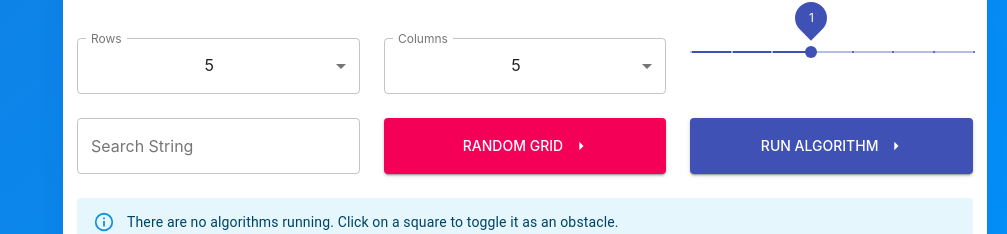
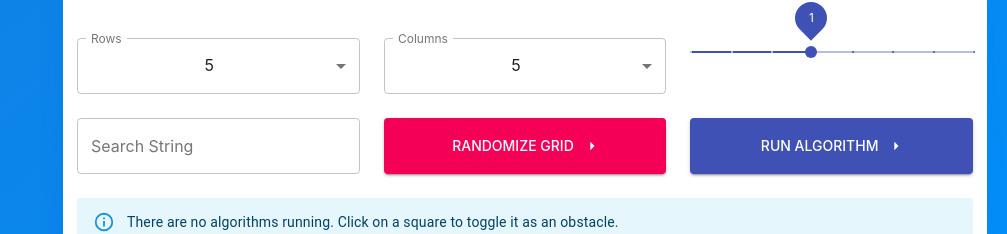
Before and after one commit to srikantv03/graph-visualizer, a React (Create React App) app: page / in a window 1280 px wide. Shown: the part 2600-2834 px from the top of the page, without its empty margins (273-1280 px from the left). Built offline with nearby package versions, Linux system fonts and the light colour scheme; the HTML template or start-up script is replaced by a standard one.

Commit message:
abstract strings to static file

```diff
--- a/src/MainWindow.js
+++ b/src/MainWindow.js
@@ -1,3 +1,4 @@
+const strings = require("static/strings.json");
 import React, { useState, useRef, useEffect } from "react";
 import ReactDOM from "react-dom";
 import Graph from "react-graph-vis";
--- a/src/components/bfsAlgs/bfs.jsx
+++ b/src/components/bfsAlgs/bfs.jsx
@@ -1,16 +1,30 @@
-
-import React, {useState} from "react";
+const strings = require("./../../static/strings.json");
+import React, { useState } from "react";
 import ReactDOM from "react-dom";
 import Graph from "react-graph-vis";
-import {AppBar, Toolbar, IconButton, Typography, Button, TextField, FormControl, InputLabel, MenuItem, Select, SelectChangeEvent, Grid, FormHelperText, Slider} from '@material-ui/core';
-import { fade, makeStyles } from '@material-ui/core/styles';
-import MenuIcon from '@material-ui/icons/Menu';
-import ArrowDropDownCircleIcon from '@mui/icons-material/ArrowDropDownCircle';
+import {
+  AppBar,
+  Toolbar,
+  IconButton,
+  Typography,
+  Button,
+  TextField,
+  FormControl,
+  InputLabel,
+  MenuItem,
+  Select,
+  SelectChangeEvent,
+  Grid,
+  FormHelperText,
+  Slider,
+} from "@material-ui/core";
+import { fade, makeStyles } from "@material-ui/core/styles";
+import MenuIcon from "@material-ui/icons/Menu";
+import ArrowDropDownCircleIcon from "@mui/icons-material/ArrowDropDownCircle";
 import { Alert } from "@mui/material";
 import { Link } from "react-scroll";
-import ArrowRightIcon from '@mui/icons-material/ArrowRight';
-
-
+import ArrowRightIcon from "@mui/icons-material/ArrowRight";
+import { STRING_UNARY_OPERATORS } from "@babel/types";
 
 export default function BreadthFirst() {
   const [cols, setCols] = useState(5);
@@ -26,29 +40,29 @@ export default function BreadthFirst() {
   const handleRowChange = (e) => {
     setRows(e.target.value);
     clearGrid();
-    }
+  };
   const handleColsChange = (e) => {
     setCols(e.target.value);
-      clearGrid()
-    }
+    clearGrid();
+  };
 
   const sleep = (milliseconds) => {
-      return new Promise(resolve => setTimeout(resolve, milliseconds))
-    }
+    return new Promise((resolve) => setTimeout(resolve, milliseconds));
+  };
 
   const clearGrid = () => {
-      setObstacles([])
+    setObstacles([]);
     setPath({});
-    }
+  };
 
   const bfsSearch = async () => {
     var m = cols - 1;
     var n = rows - 1;
-      setRunning(true)
-      var rval =  await bfsHelper(0, 0, m, n);
+    setRunning(true);
+    var rval = await bfsHelper(0, 0, m, n);
     setRunning(false);
     //   setObstacles([]);
-    }
+  };
 
   const bfsHelper = async (x, y, m, n) => {
     const obst = [...obstacles];
@@ -56,7 +70,7 @@ export default function BreadthFirst() {
     dq.push([x, y, 0]);
     var visited = [];
     for (var i = 0; i < cols; i++) {
-        visited.push([])
+      visited.push([]);
       for (var j = 0; j < rows; j++) {
         visited[i].push(false);
       }
@@ -71,73 +85,77 @@ export default function BreadthFirst() {
       var cellId = vals[0] * (n + 1) + vals[1];
 
       path[cellId] = vals[2];
-          setPath({...path});
+      setPath({ ...path });
       console.log(path);
 
       const nextMoves = [
         [vals[0], vals[1] + 1],
         [vals[0], vals[1] - 1],
         [vals[0] + 1, vals[1]],
-            [vals[0] - 1, vals[1]]
+        [vals[0] - 1, vals[1]],
       ];
 
       for (var move of nextMoves) {
         const nx = move[0];
         const ny = move[1];
-              if (nx >= 0 && ny >= 0 && nx <= m && ny <= n && !visited[nx][ny] && !obst.includes(cellId)) {
+        if (
+          nx >= 0 &&
+          ny >= 0 &&
+          nx <= m &&
+          ny <= n &&
+          !visited[nx][ny] &&
+          !obst.includes(cellId)
+        ) {
           console.log(nx);
           console.log(ny);
-                await sleep(1/animationSpeed * 250);
+          await sleep((1 / animationSpeed) * 250);
           visited[nx][ny] = true;
           dq.push([nx, ny, vals[2] + 1]);
         }
       }
     }
     return false;
-
-
-
-    }
+  };
 
   const editState = (e) => {
     var temp = [...obstacles];
     console.log(temp);
-      console.log(e.target.getAttribute('data-id'));
+    console.log(e.target.getAttribute("data-id"));
     for (var i = 0; i < temp.length; i++) {
       let val = temp[i];
-        if (val == parseInt(e.target.getAttribute('data-id'))) {
+      if (val == parseInt(e.target.getAttribute("data-id"))) {
         temp.splice(i, 1);
         setObstacles(temp);
         return;
       }
     }
-      temp.push(parseInt(e.target.getAttribute('data-id')));
+    temp.push(parseInt(e.target.getAttribute("data-id")));
     setObstacles(temp);
-    }
+  };
 
-    var data = []
+  var data = [];
   for (var i = 0; i < cols; i++) {
-      data.push([])
+    data.push([]);
     for (var j = 0; j < rows; j++) {
-        data[i].push((rows * i) + j)
+      data[i].push(rows * i + j);
     }
   }
 
-    const rowOptions = Array.from({length: 25}, (_, index) => index + 1);
-    const colOptions = Array.from({length: 10}, (_, index) => index + 1);
+  const rowOptions = Array.from({ length: 25 }, (_, index) => index + 1);
+  const colOptions = Array.from({ length: 10 }, (_, index) => index + 1);
 
   const valuetext = (value) => {
     setAnimationSpeed(value);
     return `${value}x`;
-    }
+  };
 
   return (
     <div className="glass-card">
-      <Grid container sx={{height: 100}} spacing={3}>
+      <Grid container sx={{ height: 100 }} spacing={3}>
         <Grid container padding={10} spacing={3}>
           <Grid item xs={12}>
             <h2>Breadth-First Search</h2>
-            <p>Breadh-first search is another fundamental algorithm that allows us to traverse spaces of all kinds. In breadth-first search, we explore all options for our "next" move before moving to another node. BFS is commonly used in shortest-path algorithms. This algorithm is iteratively implemented.</p>
+            <p>{strings.BFS_DESCRIPTION}</p>
           </Grid>
           <Grid item xs={3}>
             <FormControl fullWidth>
@@ -163,7 +181,8 @@ export default function BreadthFirst() {
                 label="Columns"
                 variant="outlined"
                 value={cols}
-              onChange={handleColsChange} >
+                onChange={handleColsChange}
+              >
                 {colOptions.map((value) => (
                   <MenuItem value={value}>{value}</MenuItem>
                 ))}
@@ -184,27 +203,54 @@ export default function BreadthFirst() {
             {/* <p>Animation Speed</p> */}
           </Grid>
           <Grid item xs={3}>
-            <Button color="primary" variant="contained" style={{height: "100%", width: "100%"}} onClick={bfsSearch} endIcon={<ArrowRightIcon fontSize="large" />}>RUN ALGORITHM</Button>
+            <Button
+              color="primary"
+              variant="contained"
+              style={{ height: "100%", width: "100%" }}
+              onClick={bfsSearch}
+              endIcon={<ArrowRightIcon fontSize="large" />}
+            >
+              {strings.RUN_BUTTON}
+            </Button>
           </Grid>
           <Grid item xs={12}>
-            <Alert sx={{textAlign: "center"}} severity={!running ?  "info": "warning"}>{!running ? "There are no algorithms running. Click on a square to toggle it as an obstacle." : "An algorithm is currently running."}</Alert>
+            <Alert
+              sx={{ textAlign: "center" }}
+              severity={!running ? "info" : "warning"}
+            >
+              {!running
+                ? "There are no algorithms running. Click on a square to toggle it as an obstacle."
+                : "An algorithm is currently running."}
+            </Alert>
           </Grid>
           <Grid item xs={12}>
-            <div id="grid" sx={{minHeight: 400, textAlign: "center"}}>
+            <div id="grid" sx={{ minHeight: 400, textAlign: "center" }}>
               {data.map((row, index) => (
                 <div>
-                {row.map(cellId => <div onClick={editState}
-                className={`gridItem ${obstacles.includes(cellId) ? "obstacle" : ""}`}
-                style={{backgroundColor:
-                  cellId in path ? `rgb(0, ${(30-Math.min(rows, cols)) * path[cellId]}, ${255 - ((30-Math.min(rows, cols)) * path[cellId])})`: {}}}
-                key={cellId} data-id={cellId}>
-
+                  {row.map((cellId) => (
+                    <div
+                      onClick={editState}
+                      className={`gridItem ${
+                        obstacles.includes(cellId) ? "obstacle" : ""
+                      }`}
+                      style={{
+                        backgroundColor:
+                          cellId in path
+                            ? `rgb(0, ${
+                                (30 - Math.min(rows, cols)) * path[cellId]
+                              }, ${
+                                255 - (30 - Math.min(rows, cols)) * path[cellId]
+                              })`
+                            : {},
+                      }}
+                      key={cellId}
+                      data-id={cellId}
+                    >
                       {/* {showNumbers && cellId in path ? `${path[cellId]}` : ""} */}
                     </div>
+                  ))}
 
-                )}
-
-                <br/>
+                  <br />
                 </div>
               ))}
             </div>
--- a/src/components/dfsAlgs/dfs.jsx
+++ b/src/components/dfsAlgs/dfs.jsx
@@ -1,3 +1,4 @@
+const strings = require("./../../static/strings.json");
 import React, { useState } from "react";
 import ReactDOM from "react-dom";
 import Graph from "react-graph-vis";
@@ -192,12 +193,7 @@ export default function DepthFirst(props) {
           <Grid container padding={10} spacing={3}>
             <Grid item xs={12}>
               <h2>Depth-First Search</h2>
-              <p>
-                Depth-first search is a very common algorithm used in computer
-                science. This algorithm will fully traverse a single path,
-                backtrack on that path, and continue with this process. This
-                depth-first search algorithm is recursively implemented.
-              </p>
+              <p>{strings.DFS_DESCRIPTION}</p>
             </Grid>
             <Grid item xs={3}>
               <FormControl fullWidth>
@@ -254,7 +250,7 @@ export default function DepthFirst(props) {
                 onClick={dfsSearch}
                 endIcon={<ArrowRightIcon fontSize="large" />}
               >
-                RUN ALGORITHM
+                {strings.RUN_BUTTON}
               </Button>
             </Grid>
             <Grid item xs={12}>
--- a/src/components/dfsAlgs/wordSearch.jsx
+++ b/src/components/dfsAlgs/wordSearch.jsx
@@ -1,3 +1,4 @@
+const strings = require("./../../static/strings.json");
 import React, { useState } from "react";
 import ReactDOM from "react-dom";
 import Graph from "react-graph-vis";
@@ -226,10 +227,7 @@ export default function WordSearchDFS() {
           <Grid container padding={10} spacing={3}>
             <Grid item xs={12}>
               <h2>DFS Word Search</h2>
-              <p>
-                This is an implementation of a DFS traversal where we search for
-                a string in a graph of characters.
-              </p>
+              <p>{strings.DFS_WS_DESCRIPTION}</p>
             </Grid>
             <Grid item xs={4}>
               <FormControl fullWidth>
@@ -295,7 +293,7 @@ export default function WordSearchDFS() {
                 onClick={generateGrid}
                 endIcon={<ArrowRightIcon fontSize="large" />}
               >
-                RANDOM GRID
+                {strings.GRID_RANDOM_BUTTON}
               </Button>
             </Grid>
             <Grid item xs={4}>
@@ -307,7 +305,7 @@ export default function WordSearchDFS() {
                 onClick={dfsSearch}
                 endIcon={<ArrowRightIcon fontSize="large" />}
               >
-                RUN ALGORITHM
+                {strings.RUN_BUTTON}
               </Button>
             </Grid>
             <Grid item xs={12}>
--- /dev/null
+++ b/src/static/strings.json
@@ -0,0 +1,12 @@
+{
+  "HEADER_TITLE": "Graph Algorithm Visualizer",
+  "SECONDARY_TITLE": "Srikant Vasudevan",
+  "HTU_BUTTON": "How To Use",
+  "SRC_BUTTON": "Source Code",
+  "RUN_BUTTON": "Run Algorithm",
+  "GRID_RANDOM_BUTTON": "Randomize Grid",
+
+  "DFS_DESCRIPTION": "Depth-first search is a very common algorithm used in computer science. This algorithm will fully traverse a single path, backtrack on that path, and continue with this process. This depth-first search algorithm is recursively implemented.",
+  "BFS_DESCRIPTION": "Breadh-first search is another fundamental algorithm that allows us to traverse spaces of all kinds. In breadth-first search, we explore all options for our \"next\" move before moving to another node. BFS is commonly used in shortest-path algorithms. This algorithm is iteratively implemented.",
+  "DFS_WS_DESCRIPTION": "This is an implementation of a DFS traversal where we search for a string in a graph of characters."
+}
```
Also changed, not shown: src/App.js (+8 -13 lines). Lines whose indentation alone changed are shown as unchanged.
